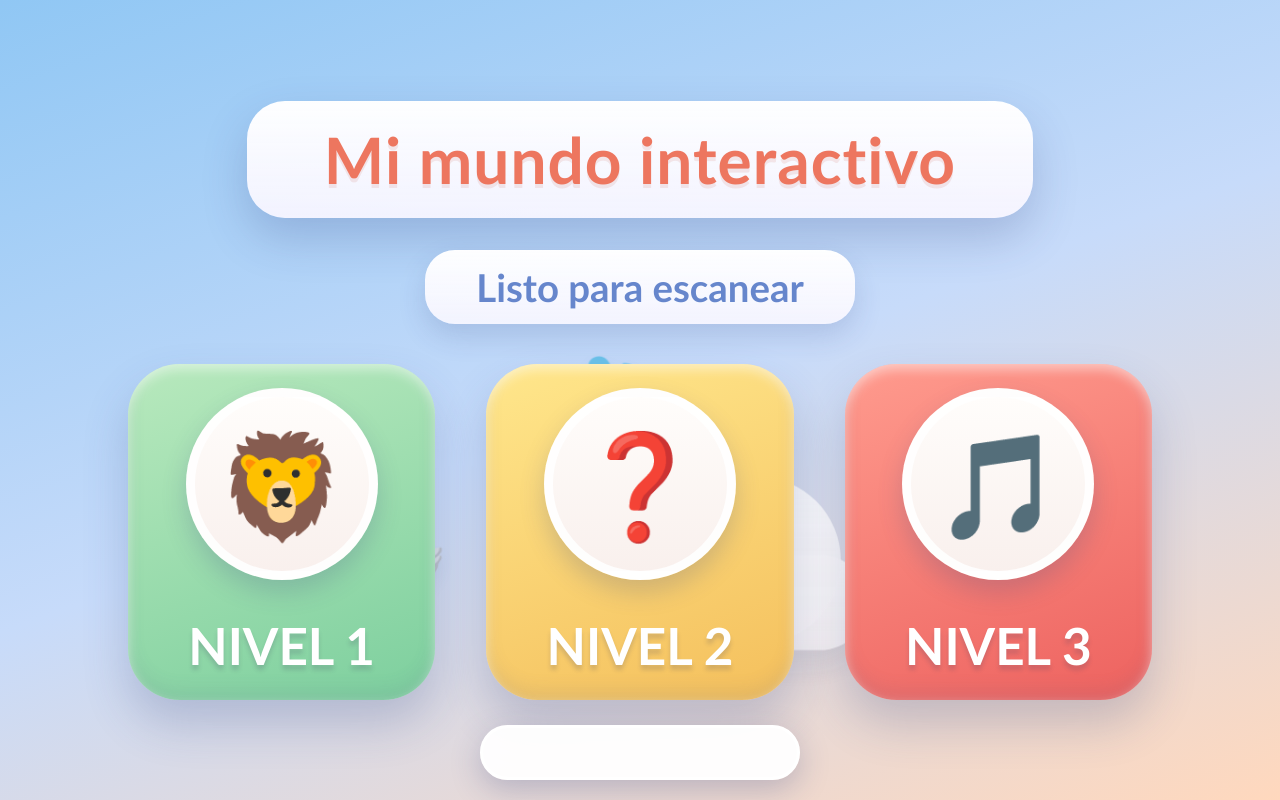
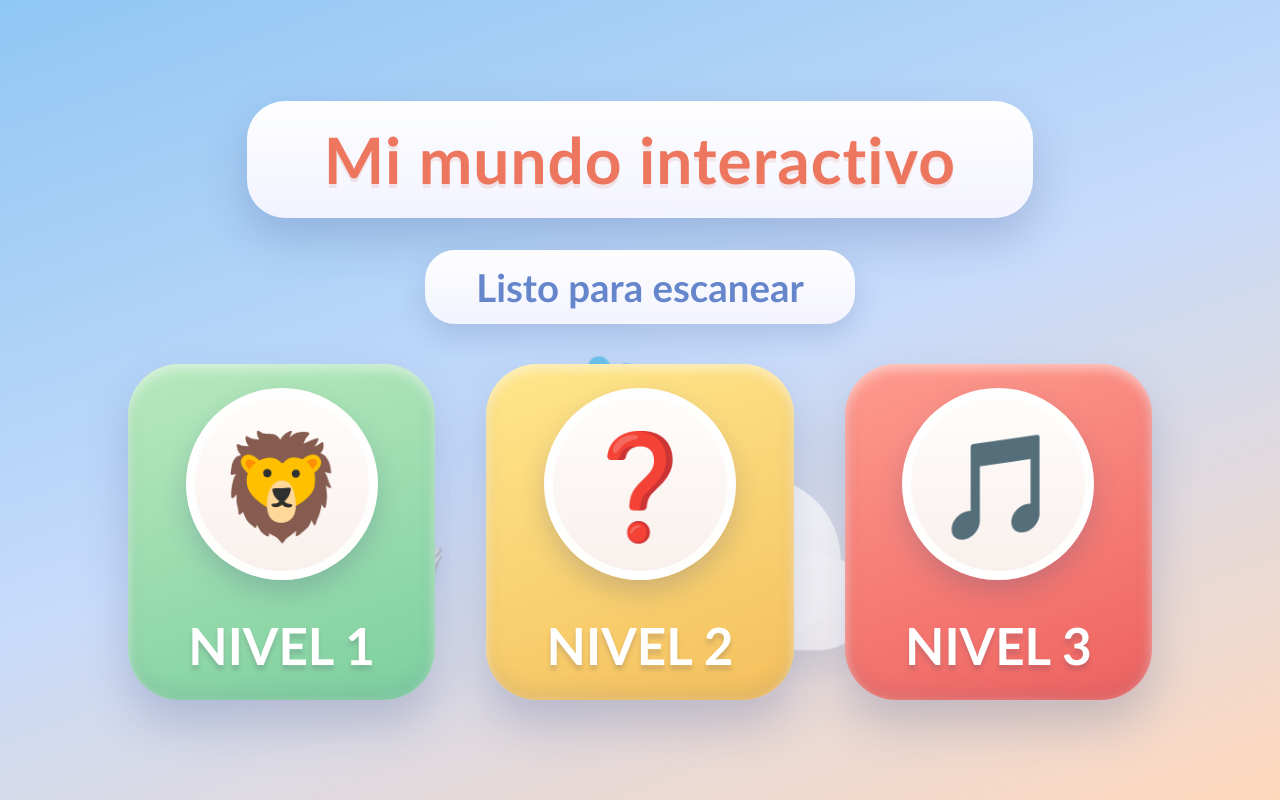
Before and after one commit to GregoryFloresA/mi-mundo-interactivo, a plain HTML site: page index.html in a window 1280 px wide. Drawn offline with Linux system fonts and the light colour scheme.

Commit message:
Update index.html

```diff
--- a/index.html
+++ b/index.html
@@ -964,30 +964,13 @@ body.tema-aves #fondoAves{
 
 #codigo{
     position:fixed;
-    bottom:20px;
-    left:50%;
-    transform:translateX(-50%);
-
-    width:320px;
-    height:55px;
-
-    padding:10px 20px;
-
-    border:3px solid #ffffff;
-    border-radius:30px;
-
-    background:rgba(255,255,255,0.95);
-    color:#445278;
-
-    font-size:26px;
-    font-weight:bold;
-    text-align:center;
-    text-transform:uppercase;
-
-    box-shadow:0 10px 30px rgba(48,65,126,0.25);
-
-    outline:none;
-    opacity:1;
+    top:1px;
+    left:1px;
+    width:2px;
+    height:2px;
+    padding:0;
+    border:0;
+    opacity:0.01;
     z-index:9999;
 }
 
```
